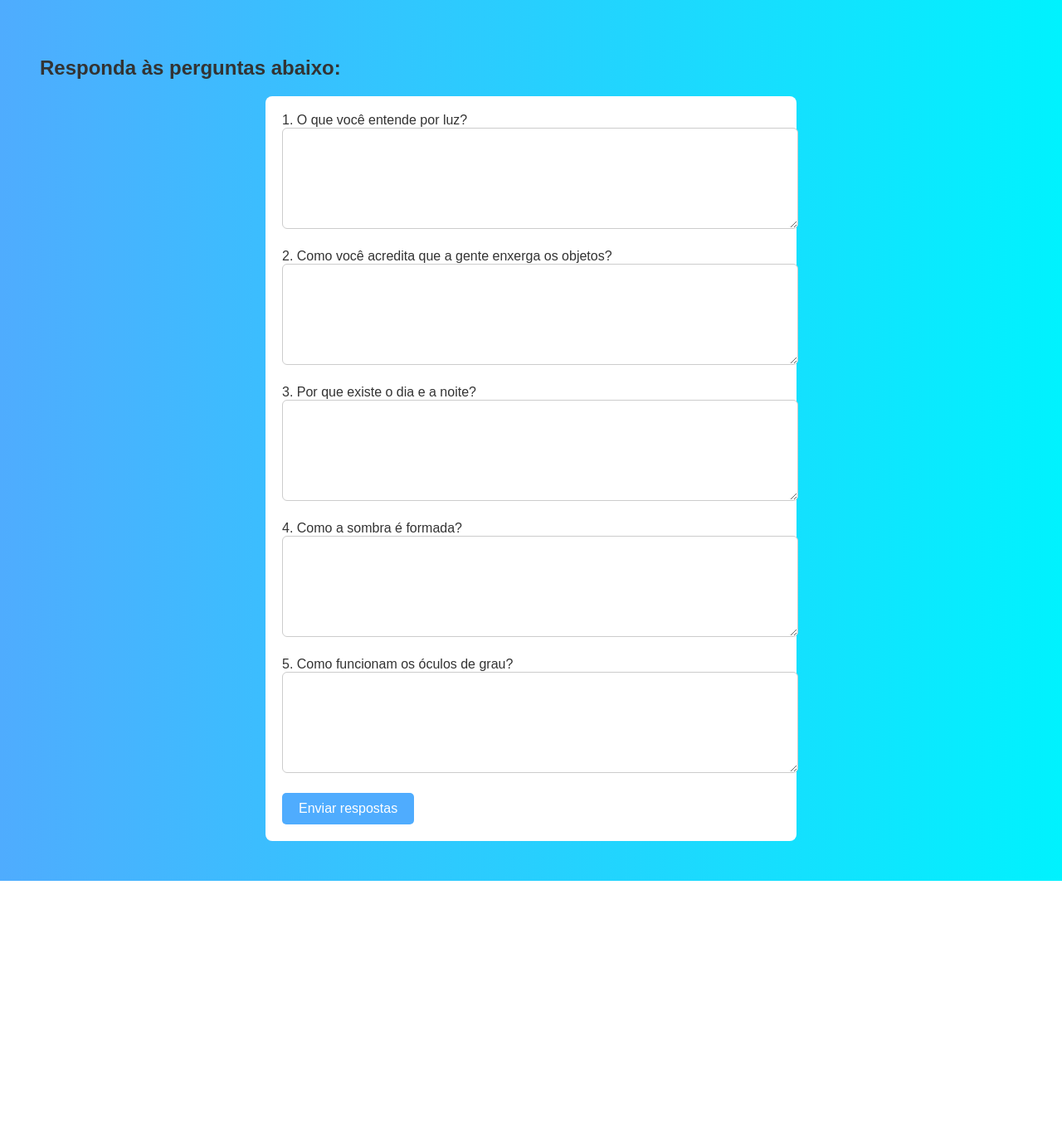
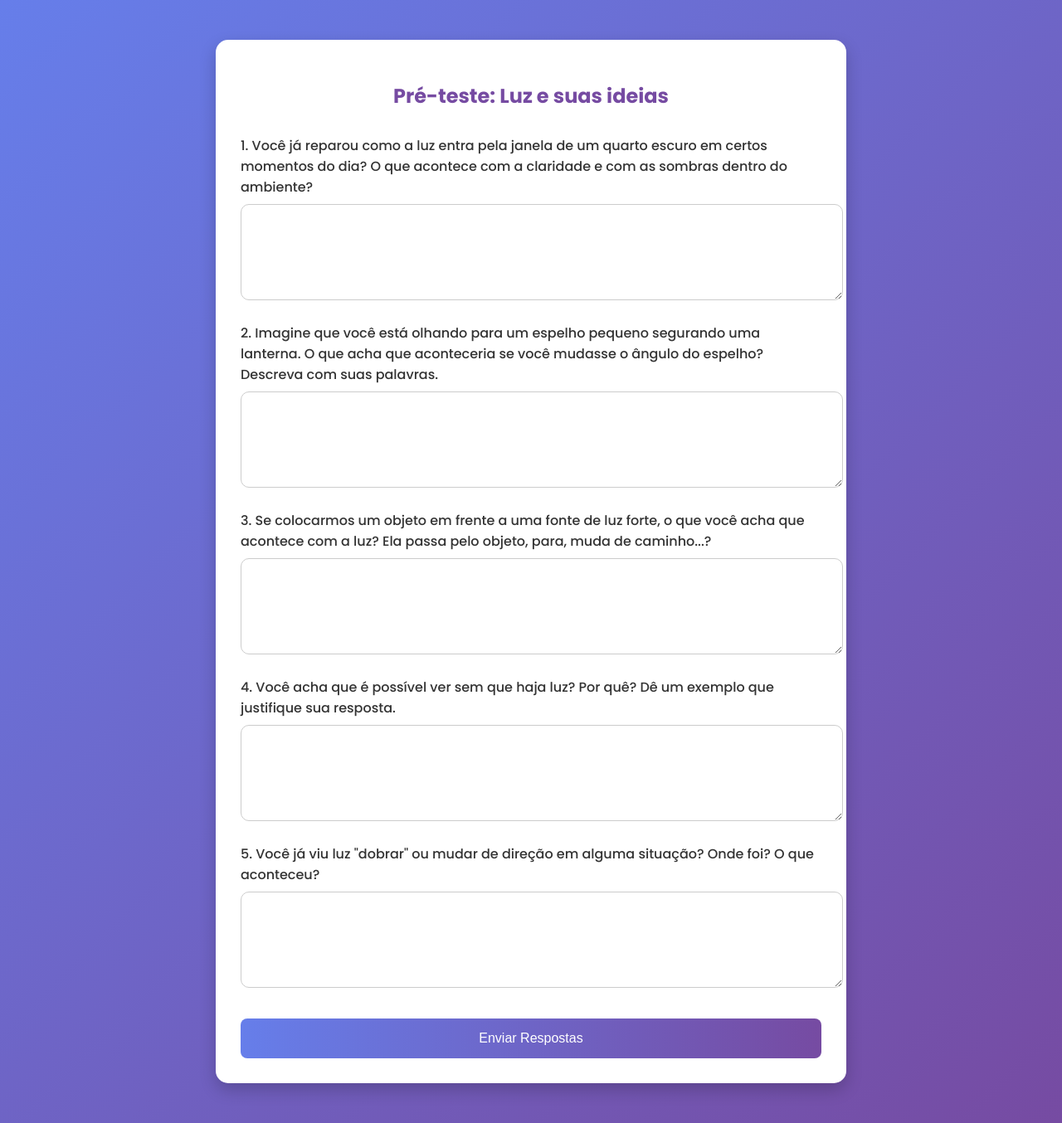
Before and after one commit to Quespy1/pre-teste-optica1, a Flask app: page / in a window 1280 px wide. Shown: the whole page at 83% size. Before the commit the page ends 1062 px from the top, so only its background shows below. Run offline with Flask 3, Linux system fonts and the light colour scheme.

Commit message:
Update formulario.html

```diff
--- a/pre-teste-optica/templates/formulario.html
+++ b/pre-teste-optica/templates/formulario.html
@@ -1,60 +1,105 @@
-
 <!DOCTYPE html>
 <html lang="pt-br">
 <head>
     <meta charset="UTF-8">
     <title>Pré-teste de Óptica</title>
+    <link href="https://fonts.googleapis.com/css2?family=Poppins:wght@300;500;700&display=swap" rel="stylesheet">
     <style>
         body {
-            font-family: 'Arial', sans-serif;
-            background: linear-gradient(to right, #4facfe, #00f2fe);
+            font-family: 'Poppins', sans-serif;
+            background: linear-gradient(135deg, #667eea, #764ba2);
             padding: 40px;
+            color: #fff;
+            display: flex;
+            justify-content: center;
+            align-items: center;
+            min-height: 100vh;
+        }
+
+        form {
+            background: #fff;
+            padding: 30px;
+            border-radius: 15px;
+            box-shadow: 0 8px 20px rgba(0, 0, 0, 0.2);
+            max-width: 700px;
+            width: 100%;
             color: #333;
+            animation: fadeIn 1s ease-in-out;
         }
-        form {
-            background: white;
-            padding: 20px;
-            border-radius: 8px;
-            max-width: 600px;
-            margin: auto;
+
+        h2 {
+            text-align: center;
+            color: #764ba2;
+            margin-bottom: 30px;
         }
+
+        label {
+            display: block;
+            margin-top: 20px;
+            font-weight: 500;
+        }
+
         textarea {
             width: 100%;
-            height: 100px;
-            margin-bottom: 20px;
-            border-radius: 6px;
+            height: 90px;
+            margin-top: 8px;
             border: 1px solid #ccc;
-            padding: 10px;
+            border-radius: 10px;
+            padding: 12px;
+            font-size: 15px;
+            resize: vertical;
+            transition: all 0.3s;
+        }
+
+        textarea:focus {
+            border-color: #667eea;
+            box-shadow: 0 0 8px rgba(102, 126, 234, 0.5);
+            outline: none;
+        }
+
+        button {
+            display: block;
+            width: 100%;
+            margin-top: 30px;
+            background: linear-gradient(to right, #667eea, #764ba2);
+            color: white;
+            border: none;
+            padding: 15px;
             font-size: 16px;
+            border-radius: 8px;
+            cursor: pointer;
+            transition: background 0.3s ease;
         }
-        button {
-            background-color: #4facfe;
-            color: white;
-            padding: 10px 20px;
-            border: none;
-            border-radius: 5px;
-            font-size: 16px;
-            cursor: pointer;
+
+        button:hover {
+            background: linear-gradient(to right, #5a67d8, #6b46c1);
         }
-        button:hover {
-            background-color: #00c6ff;
+
+        @keyframes fadeIn {
+            from { opacity: 0; transform: translateY(20px); }
+            to { opacity: 1; transform: translateY(0); }
         }
     </style>
 </head>
 <body>
-    <h2>Responda às perguntas abaixo:</h2>
     <form method="POST">
-        <label>1. O que você entende por luz?</label><br>
-        <textarea name="pergunta1" required></textarea><br>
-        <label>2. Como você acredita que a gente enxerga os objetos?</label><br>
-        <textarea name="pergunta2" required></textarea><br>
-        <label>3. Por que existe o dia e a noite?</label><br>
-        <textarea name="pergunta3" required></textarea><br>
-        <label>4. Como a sombra é formada?</label><br>
-        <textarea name="pergunta4" required></textarea><br>
-        <label>5. Como funcionam os óculos de grau?</label><br>
-        <textarea name="pergunta5" required></textarea><br>
-        <button type="submit">Enviar respostas</button>
+        <h2>Pré-teste: Luz e suas ideias</h2>
+        <label>1. Você já reparou como a luz entra pela janela de um quarto escuro em certos momentos do dia? O que acontece com a claridade e com as sombras dentro do ambiente?</label>
+        <textarea name="pergunta1" required></textarea>
+
+        <label>2. Imagine que você está olhando para um espelho pequeno segurando uma lanterna. O que acha que aconteceria se você mudasse o ângulo do espelho? Descreva com suas palavras.</label>
+        <textarea name="pergunta2" required></textarea>
+
+        <label>3. Se colocarmos um objeto em frente a uma fonte de luz forte, o que você acha que acontece com a luz? Ela passa pelo objeto, para, muda de caminho...?</label>
+        <textarea name="pergunta3" required></textarea>
+
+        <label>4. Você acha que é possível ver sem que haja luz? Por quê? Dê um exemplo que justifique sua resposta.</label>
+        <textarea name="pergunta4" required></textarea>
+
+        <label>5. Você já viu luz "dobrar" ou mudar de direção em alguma situação? Onde foi? O que aconteceu?</label>
+        <textarea name="pergunta5" required></textarea>
+
+        <button type="submit">Enviar Respostas</button>
     </form>
 </body>
 </html>
```
